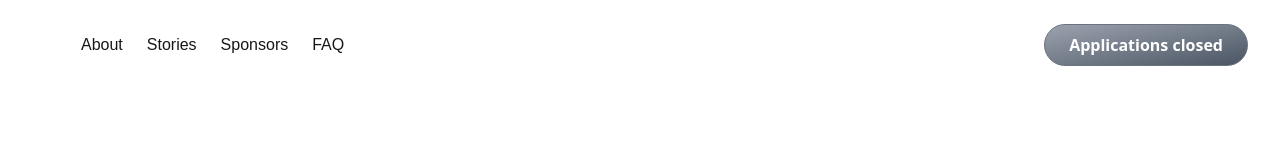
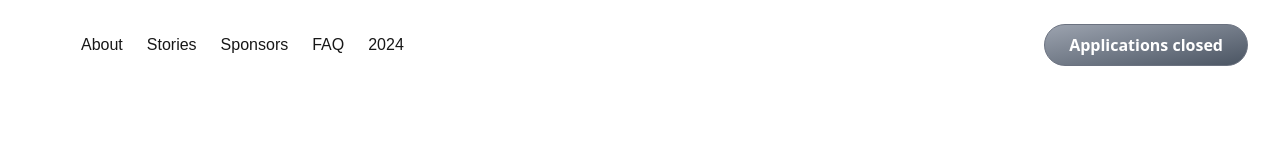
Before and after one commit to GarudaHacks/gh-6.0-site, a Next.js app: page / in a window 1280 px wide. Shown: the top 160 px of the page. Built offline with nearby package versions, Linux system fonts and the light colour scheme.

Commit message:
feat: link to 2024's site

```diff
--- a/app/components/Navbar.tsx
+++ b/app/components/Navbar.tsx
@@ -26,6 +26,9 @@ function Navbar() {
             <li>
                 <a href="#faq">FAQ</a>
             </li>
+            <li>
+                <a href="https://2024.garudahacks.com/">2024</a>
+            </li>
         </ul>
         <ApplyButton />
     </nav>
```
